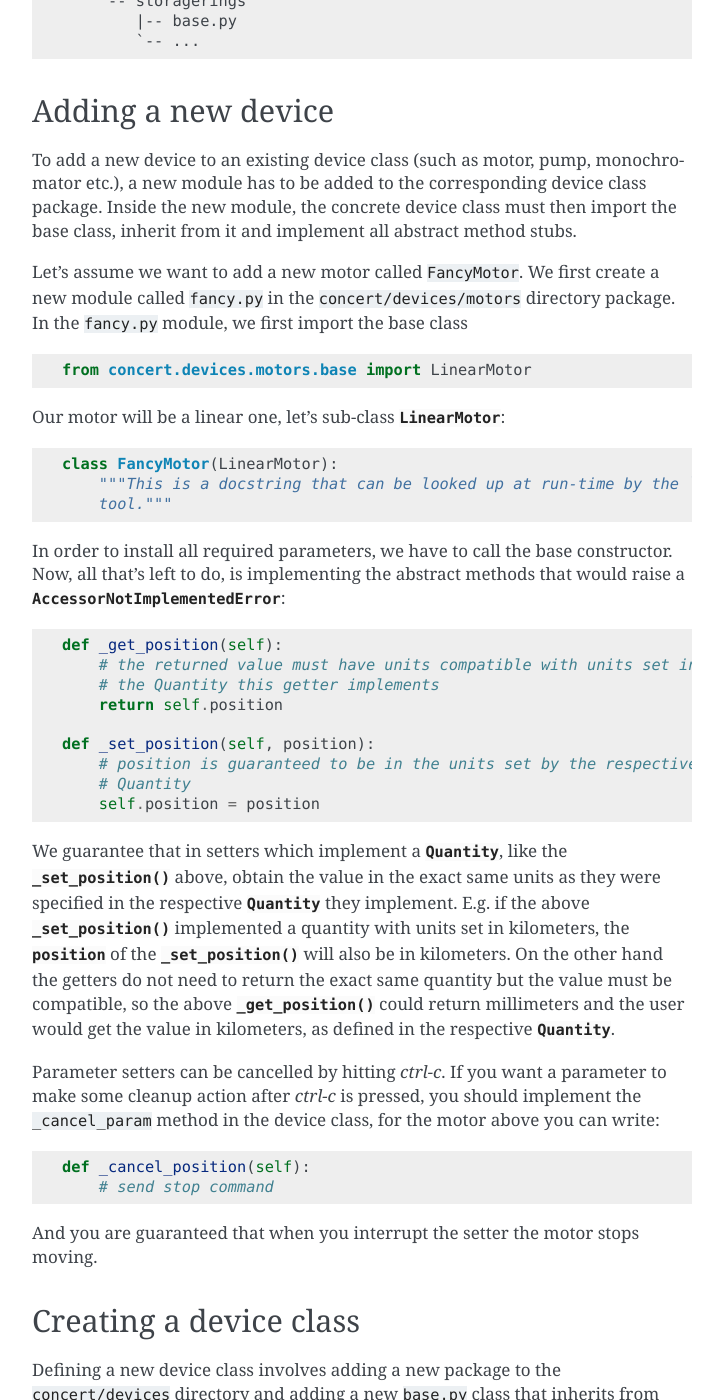
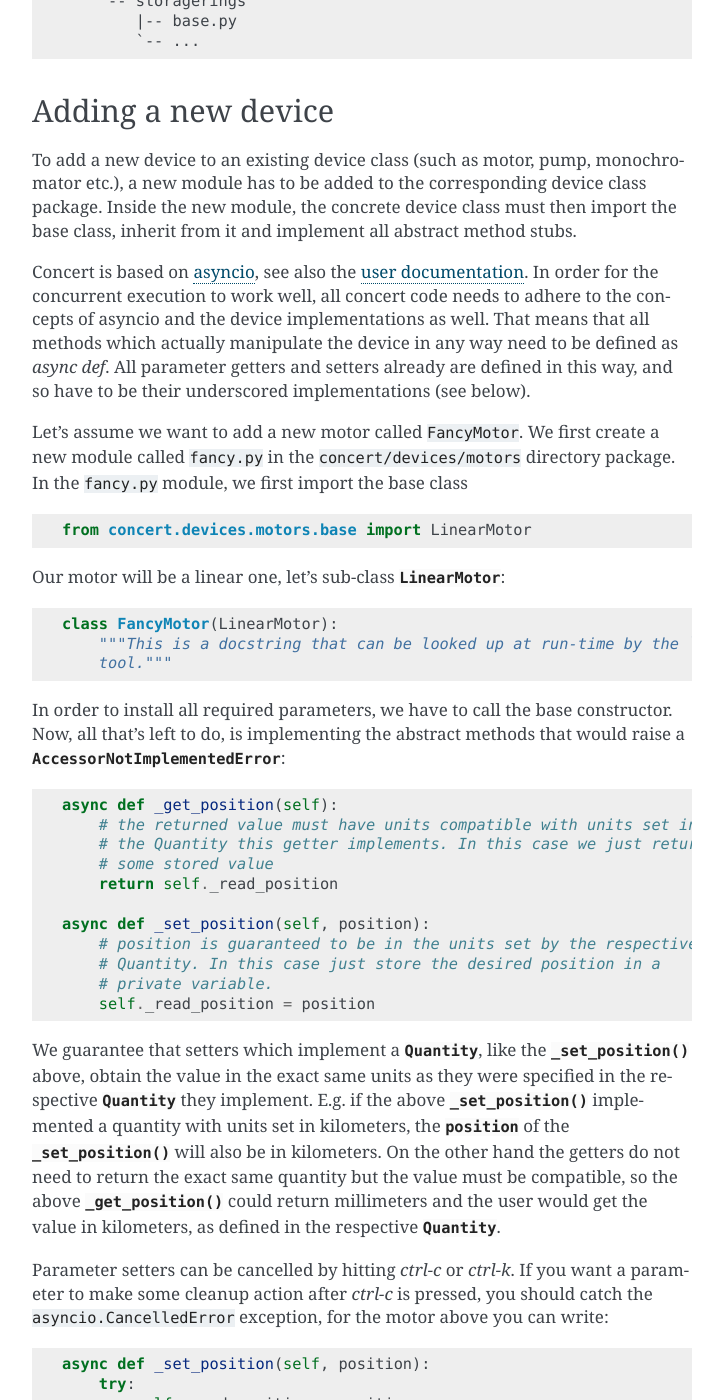
Before and after one commit to ufo-kit/concert, a Sphinx documentation site: the page built from docs/devel/tutorial.rst, in a window 1280 px wide and 1400 px high, scrolled down 1344 px. Shown: the whole window, without its empty margins (388-1111 px from the left). Built offline with Sphinx 7.4.7, drawn with Linux system fonts in a browser that asks for light colours; some of the changed text lies outside the part shown.

Commit message:
docs: convert devel/tutorial to asyncio

```diff
--- a/docs/devel/tutorial.rst
+++ b/docs/devel/tutorial.rst
@@ -79,6 +79,14 @@ monochromator etc.), a new module has to be added to the corresponding device
 class package. Inside the new module, the concrete device class must then import
 the base class, inherit from it and implement all abstract method stubs.
 
+Concert is based on `asyncio`_, see also the :ref:`user documentation
+<concurrent-execution>`. In order for the concurrent execution to work well, all
+concert code needs to adhere to the concepts of asyncio and the device
+implementations as well. That means that all methods which actually manipulate
+the device in any way need to be defined as *async def*. All parameter getters
+and setters already are defined in this way, and so have to be their underscored
+implementations (see below).
+
 Let's assume we want to add a new motor called ``FancyMotor``. We first create a
 new module called ``fancy.py`` in the ``concert/devices/motors`` directory
 package. In the ``fancy.py`` module, we first import the base class ::
@@ -95,17 +103,19 @@ In order to install all required parameters, we have to call the base
 constructor. Now, all that's left to do, is implementing the abstract methods that
 would raise a :exc:`.AccessorNotImplementedError`::
 
-        def _get_position(self):
+        async def _get_position(self):
             # the returned value must have units compatible with units set in
-            # the Quantity this getter implements
-            return self.position
+            # the Quantity this getter implements. In this case we just return
+            # some stored value
+            return self._read_position
 
-        def _set_position(self, position):
+        async def _set_position(self, position):
             # position is guaranteed to be in the units set by the respective
-            # Quantity
-            self.position = position
+            # Quantity. In this case just store the desired position in a
+            # private variable.
+            self._read_position = position
 
-We guarantee that in setters which implement a :class:`.Quantity`, like the
+We guarantee that setters which implement a :class:`.Quantity`, like the
 :meth:`._set_position` above, obtain the value in the exact same units as they
 were specified in the respective :class:`.Quantity` they implement. E.g. if the
 above :meth:`_set_position` implemented a quantity with units set in kilometers,
@@ -115,15 +125,23 @@ quantity but the value must be compatible, so the above :meth:`._get_position`
 could return millimeters and the user would get the value in kilometers, as
 defined in the respective :class:`.Quantity`.
 
-Parameter setters can be cancelled by hitting *ctrl-c*. If you want a parameter to
-make some cleanup action after *ctrl-c* is pressed, you should implement the
-``_cancel_param`` method in the device class, for the motor above you can write::
+Parameter setters can be cancelled by hitting *ctrl-c* or *ctrl-k*. If you want
+a parameter to make some cleanup action after *ctrl-c* is pressed, you should
+catch the ``asyncio.CancelledError`` exception, for the motor above you can
+write::
 
-        def _cancel_position(self):
-            # send stop command
+        async def _set_position(self, position):
+            try:
+                self._read_position = position
+            except asyncio.CancelledError:
+                # cleanup action goes here
+                raise   # re-raise the exception if needed
+
 
 And you are guaranteed that when you interrupt the setter the motor stops
 moving.
+
+.. _asyncio: https://docs.python.org/3/library/asyncio.html
 
 
 Creating a device class
@@ -172,8 +190,8 @@ explicit setters and getters in order to hook into the get and set process::
         def __init__(self):
             super(Pump, self).__init__()
 
-        def _intercept_get_flow_rate(self):
-            return self._get_flow_rate() * 10
+        async def _intercept_get_flow_rate(self):
+            return await self._get_flow_rate() * 10
 
         flow_rate = Quantity(q.m**3 / q.s,
                              fget=_intercept_get_flow_rate)
@@ -191,7 +209,7 @@ on implementation by subclasses, you have to raise an
 
         ...
 
-        def _set_flow_rate(self, flow_rate):
+        async def _set_flow_rate(self, flow_rate):
             raise AccessorNotImplementedError
 
 
@@ -224,10 +242,10 @@ comply with transitioning. Examples of such devices could look as follows::
         position = Quantity(q.m)
 
         @check(source='standby', target='moving')
-        def start(self):
+        async def start(self):
             ...
 
-        def _start(self):
+        async def _start(self):
             # the actual implementation of starting something
             ...
 
@@ -238,11 +256,11 @@ comply with transitioning. Examples of such devices could look as follows::
 
         ...
 
-        def _start(self):
+        async def _start(self):
             # Implementation communicates with hardware
             ...
 
-        def _get_state(self):
+        async def _get_state(self):
             # Get the state from the hardware
             ...
 
@@ -258,7 +276,7 @@ comply with transitioning. Examples of such devices could look as follows::
         ...
 
         @transition(target='moving')
-        def _start(self):
+        async def _start(self):
             ...
 
 The example above explains two devices with the same functionality, however, one
```
